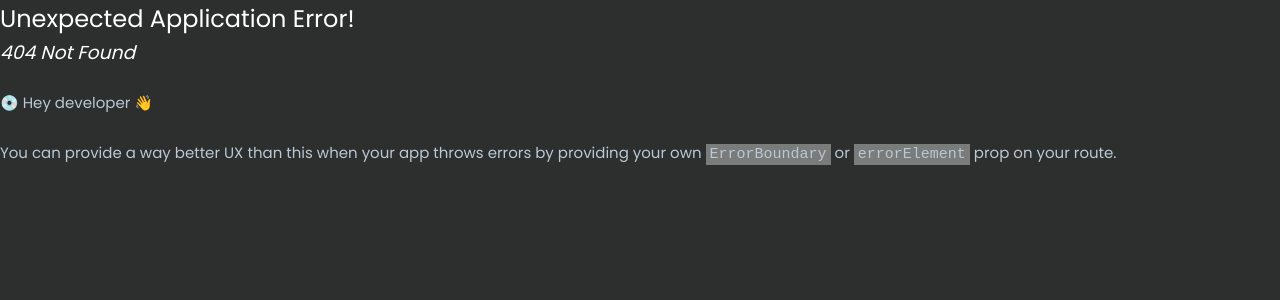
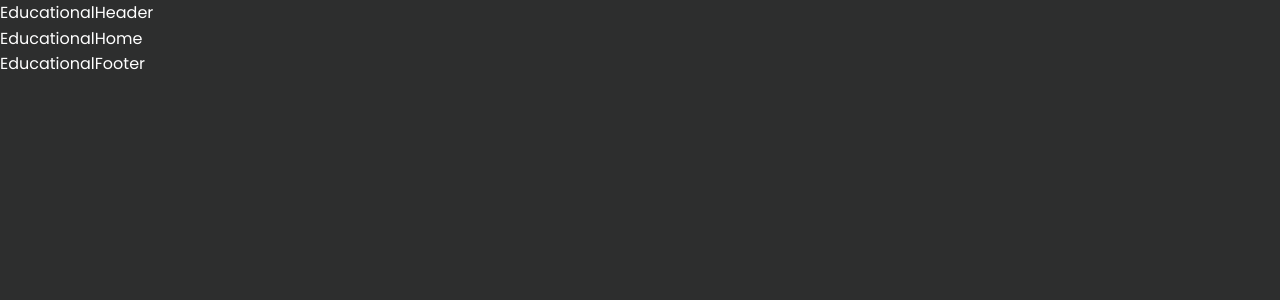
Before and after one commit to RaduPadurariu/routertemplates, a React (Vite) app: page /educational in a window 1280 px wide. Before the commit this address had no page. Shown: the top 300 px of the page. Built offline with nearby package versions, Linux system fonts and the light colour scheme.

Commit message:
Start Educational template with folder structure and routing

```diff
--- a/src/Router.tsx
+++ b/src/Router.tsx
@@ -1,10 +1,20 @@
 import { createBrowserRouter } from "react-router-dom";
 import App from "./App";
-import EducativeApp from "./templates/Educative/EducativeApp";
+import EducativeApp from "./templates/Educational/EducationalApp";
+import EducationalHome from "./templates/Educational/components/Home/EducationalHome";
+import EducationalMyEducation from "./templates/Educational/components/MyEducation/EducationalMyEducation";
 
 const router = createBrowserRouter([
   { path: "/", element: <App /> },
-  { path: "/educative", element: <EducativeApp /> },
+  {
+    path: "/educational",
+    element: <EducativeApp />,
+
+    children: [
+      { index: true, path: "", element: <EducationalHome /> },
+      { path: "myEducation", element: <EducationalMyEducation /> },
+    ],
+  },
 ]);
 
 export default router;
--- a/src/data/portfolioData.ts
+++ b/src/data/portfolioData.ts
@@ -12,7 +12,7 @@ import {
 } from "@fortawesome/free-solid-svg-icons";
 
 export const navTemplates = [
-  { id: 1, text: "Educative", link: "/educative" },
+  { id: 1, text: "Educational", link: "/educational" },
   { id: 2, text: "Cooking", link: "/" },
   { id: 3, text: "Fitness", link: "/" },
   { id: 4, text: "Fashion", link: "/" },
--- /dev/null
+++ b/src/templates/Educational/EducationalApp.tsx
@@ -0,0 +1,15 @@
+import { Outlet } from "react-router-dom";
+import EducationalHeader from "./components/common/Header/EducationalHeader";
+import EducationalFooter from "./components/common/Footer/EducationalFooter";
+
+const EducationalApp = () => {
+  return (
+    <>
+      <EducationalHeader />
+      <Outlet />
+      <EducationalFooter />
+    </>
+  );
+};
+
+export default EducationalApp;
--- /dev/null
+++ b/src/templates/Educational/components/Home/EducationalHome.tsx
@@ -0,0 +1,5 @@
+const EducationalHome = () => {
+  return <div>EducationalHome</div>;
+};
+
+export default EducationalHome;
--- /dev/null
+++ b/src/templates/Educational/components/MyEducation/EducationalMyEducation.tsx
@@ -0,0 +1,5 @@
+const EducationalMyEducation = () => {
+  return <div>EducationalMyEducation</div>;
+};
+
+export default EducationalMyEducation;
--- /dev/null
+++ b/src/templates/Educational/components/common/Footer/EducationalFooter.tsx
@@ -0,0 +1,5 @@
+const EducationalFooter = () => {
+  return <div>EducationalFooter</div>;
+};
+
+export default EducationalFooter;
--- /dev/null
+++ b/src/templates/Educational/components/common/Header/EducationalHeader.tsx
@@ -0,0 +1,5 @@
+const EducationalHeader = () => {
+  return <div>EducationalHeader</div>;
+};
+
+export default EducationalHeader;
--- a/src/templates/Educative/EducativeApp.tsx
+++ /dev/null
@@ -1,5 +0,0 @@
-const EducativeApp = () => {
-  return <div>This is EducativeApp</div>;
-};
-
-export default EducativeApp;
```
Also changed, not shown: src/templates/Educational/Educational.tsx (added, +11 -0 lines), src/templates/Educative/Educative.tsx (deleted, +0 -11 lines), src/templates/Educational/Educational.css (added).
